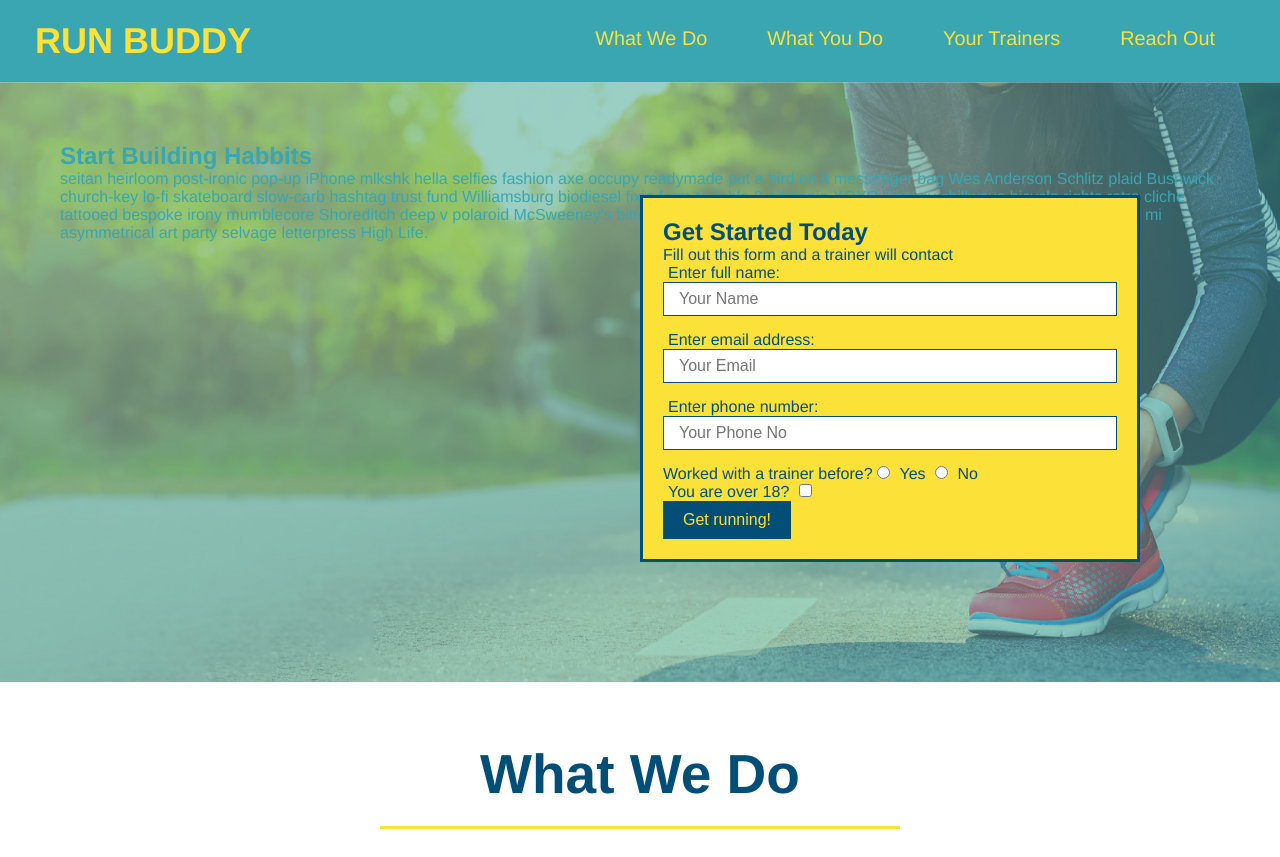
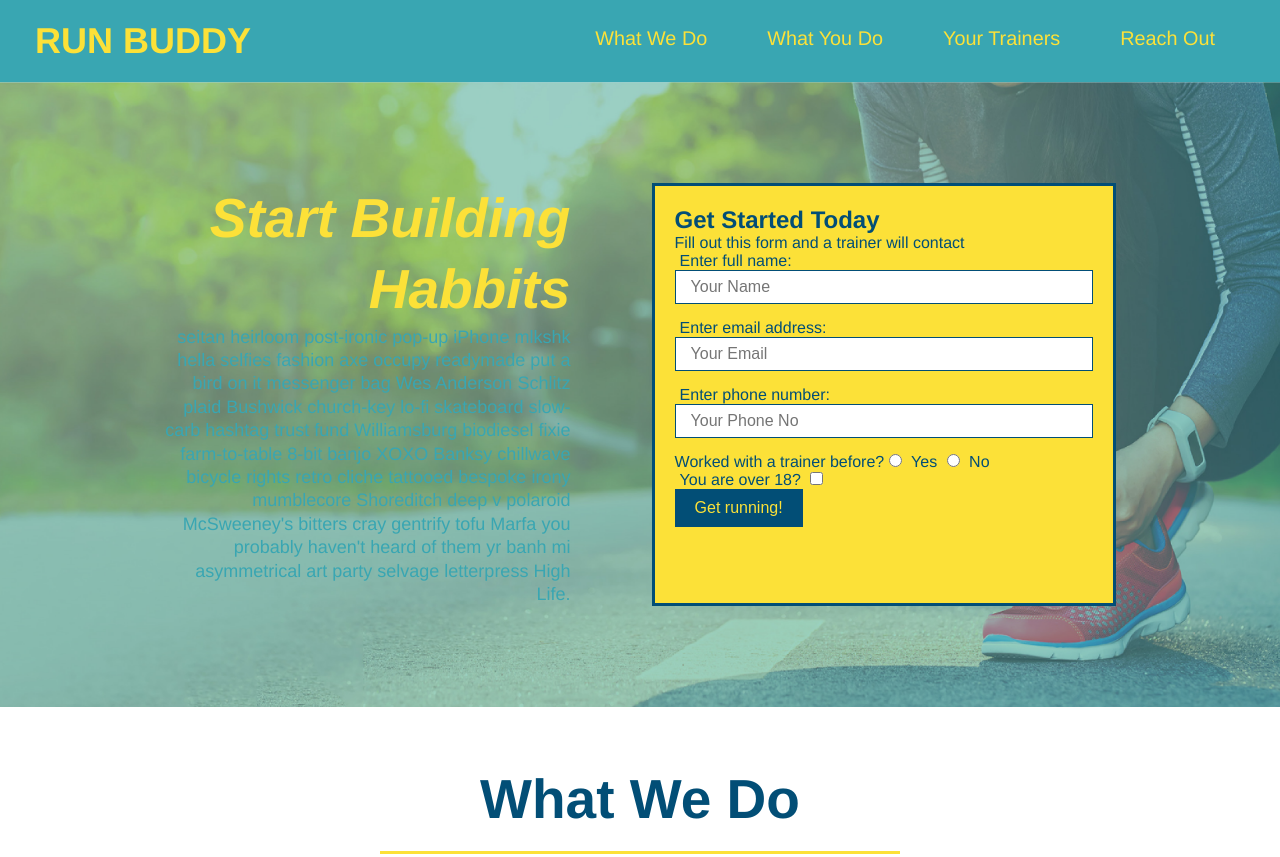
Before and after one commit to KJWesthoff/run-buddy, a plain HTML site: page index.html in a window 1280 px wide. Shown: the top 857 px of the page. Drawn offline with Linux system fonts and the light colour scheme.

Commit message:
flexing hero

```diff
--- a/assets/css/style.css
+++ b/assets/css/style.css
@@ -48,13 +48,6 @@ header nav ul li a {
   font-size: 1.55vw;
 }
 
-/*
-footer {
-  background: #fce138;
-  width: 100%;
-  padding: 40px 35px;
-}
-*/
 footer {
   padding: 20px 35px;
   background-color: #fce138;
@@ -89,23 +82,37 @@ section {
 
 .hero {
   background-image: url("../images/hero-bg.jpg");
-  height: 600px;
   background-size: cover;
   background-position: center;
-  position: relative;
+  display: flex;
+  justify-content: center;
+  flex-wrap: wrap;
 }
 
 .hero-form {
   background-color: #fce138;
   padding: 20px;
-  width: 500px;
   color: #024e76;
   border-style: solid;
   border-width: 3px;
   border-color: #024e76;
-  position: absolute;
-  bottom: 120px;
-  right: 140px;
+  width: 40%;
+  margin: 3.5%;
+}
+
+.hero-cta{
+  width: 35%;
+  text-align: right;
+  margin: 3.5%;
+  columns: #fff;
+  font-size: 18px;
+  line-height: 1.3;
+}
+
+.hero-cta h2{
+  font-style: italic;
+  font-size: 55px;
+  color: #fce138;
 }
 
 /* form styling */
--- a/index.html
+++ b/index.html
@@ -41,7 +41,7 @@
 
         <!--hero jumbo-->
         <section class="hero">
-            <div class="hero-text">
+            <div class="hero-cta">
                 <h2>Start Building Habbits</h2>
                 <p>
                     seitan heirloom post-ironic pop-up iPhone mlkshk hella selfies fashion axe occupy readymade put a bird on it
```
